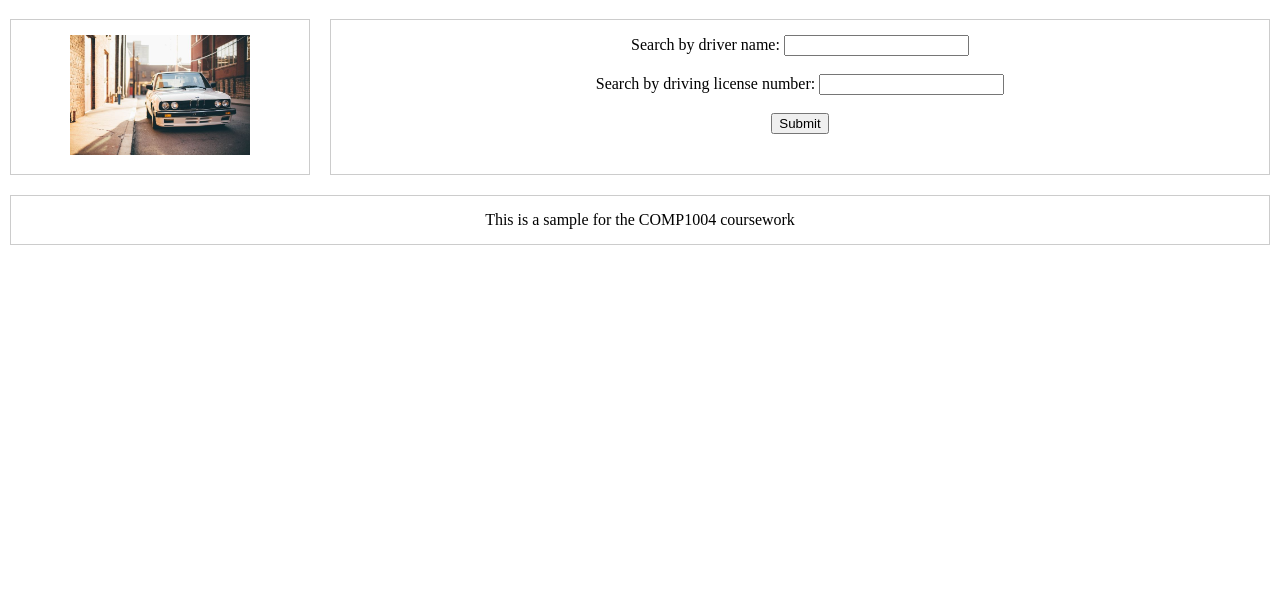
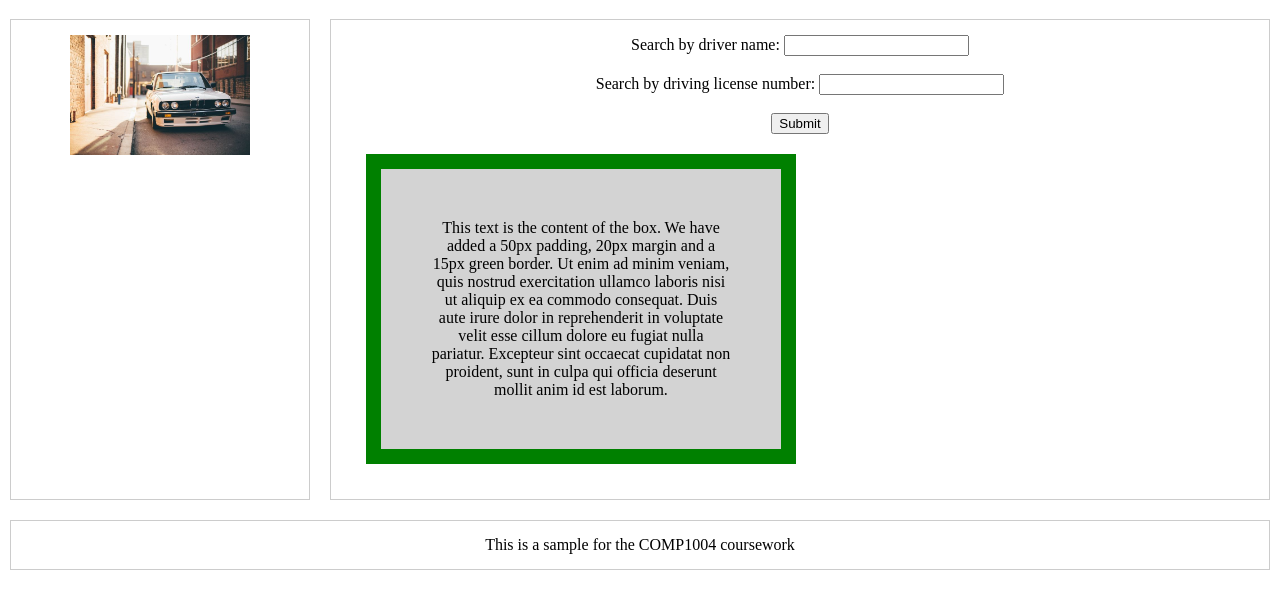
Before and after one commit to AlexTS12/AlexTS12.github.io, a plain HTML site: page index.html in a window 1280 px wide. Shown: the part 126-734 px from the top of the page. Drawn offline with Linux system fonts and the light colour scheme.

Commit message:
adding output box test

```diff
--- a/bigCss.css
+++ b/bigCss.css
@@ -15,6 +15,13 @@ header, main, footer, aside
     text-align: center;
 }
 
+div {
+    background-color: lightgrey;
+    width: 300px;
+    border: 15px solid green;
+    padding: 50px;
+    margin: 20px;
+  }
 
 
 /* Flexbox for horizontal navigation links */
--- a/index.html
+++ b/index.html
@@ -23,6 +23,7 @@
         <br><br><label for="searchLicense">Search by driving license number:</label>
         <input type="text" id="searchLicense" name="searchLicense">
         <br><br><button type="button" id="submitBtn">Submit</button>
+        <div>This text is the content of the box. We have added a 50px padding, 20px margin and a 15px green border. Ut enim ad minim veniam, quis nostrud exercitation ullamco laboris nisi ut aliquip ex ea commodo consequat. Duis aute irure dolor in reprehenderit in voluptate velit esse cillum dolore eu fugiat nulla pariatur. Excepteur sint occaecat cupidatat non proident, sunt in culpa qui officia deserunt mollit anim id est laborum.</div>
     </main>
     <aside class="sidebar"> <!-- Changed sidebar to aside for semantic correctness -->
         <img src="BMW.jpg" alt="Sidebar Image" width="180"> <!-- Add your image path here -->
```
